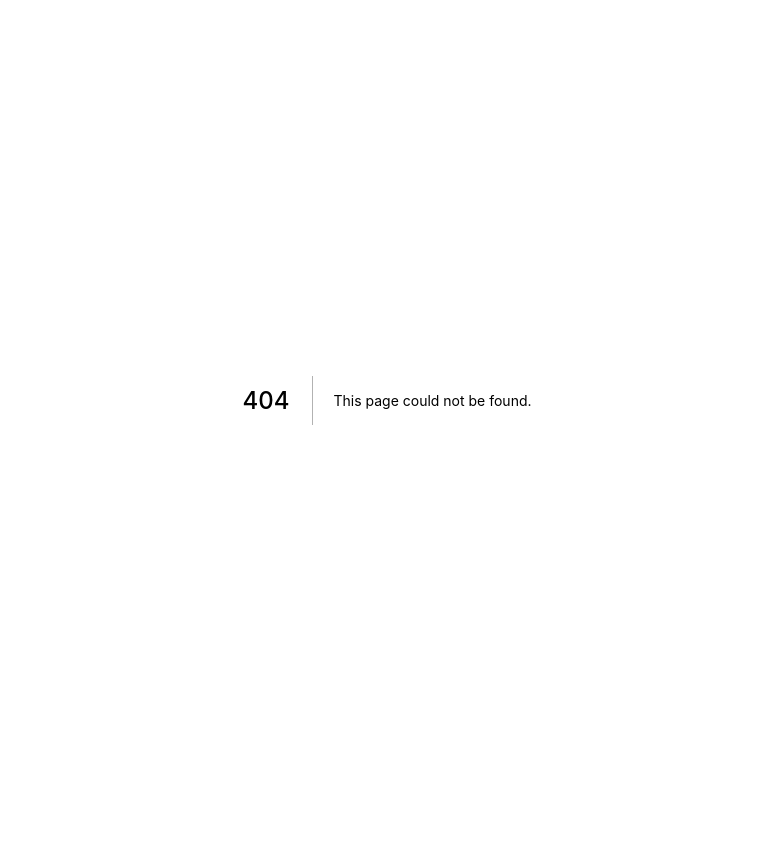
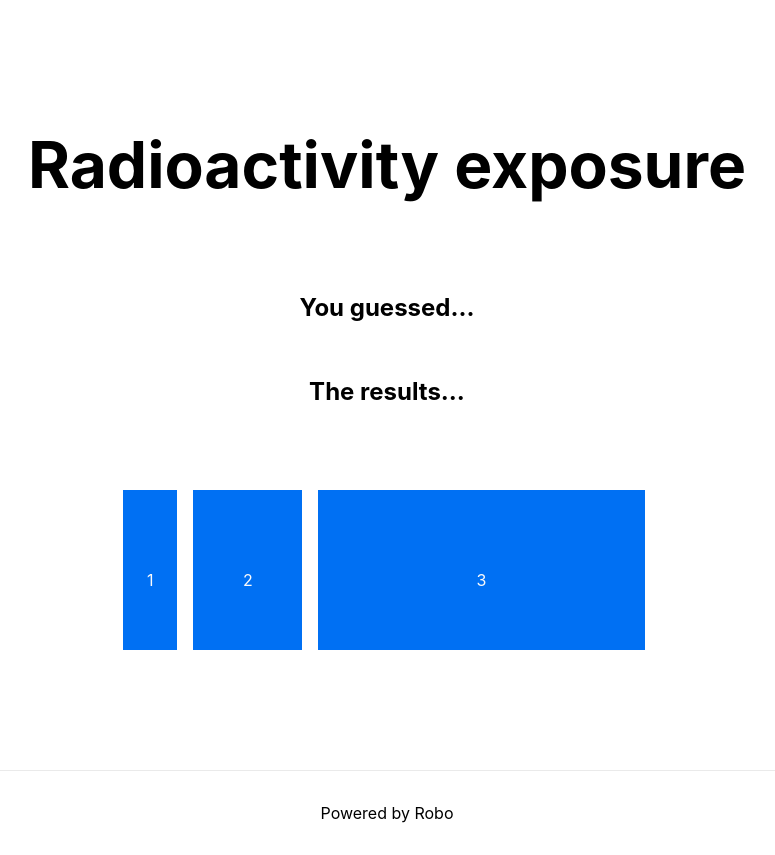
Before and after one commit to robmcw/guess-quiz-app, a Next.js app: page /result/1 in a window 1280 px wide. Before the commit this address had no page. Shown: the whole page, without its empty margins (253-1028 px from the left). Before the commit the page ends 800 px from the top, so only its background shows below. Built offline with nearby package versions, Linux system fonts and the light colour scheme.

Commit message:
First commit

```diff
--- /dev/null
+++ b/pages/result/[questionId].js
@@ -0,0 +1,50 @@
+import Head from 'next/head'
+import { useRouter } from 'next/router'
+import styles from '../../styles/Home.module.css'
+
+export default function Question() {
+    const router = useRouter()
+    const {
+        query: { questionId },
+    } = router
+
+    const option1 = "10%"
+    const option2 = "20%"
+    const option3 = "60%"
+
+    return (
+        <div className={styles.container}>
+            <Head>
+                <title>Create Next App</title>
+                <meta name="description" content="Generated by create next app" />
+                <link rel="icon" href="/favicon.ico" />
+            </Head>
+
+            <main className={styles.main}>
+                <h1 className={styles.title}>
+                    Radioactivity exposure
+                </h1>
+
+                <p className={styles.subtitle}>
+                    You guessed...
+                </p>
+
+
+                <p className={styles.subtitle}>
+                    The results...
+                </p>
+
+                <ul className={styles.fillblocks}>
+                    <li style={{ width: option1 }} className={styles.fillblock}>1</li>
+                    <li style={{ width: option2 }} className={styles.fillblock}>2</li>
+                    <li style={{ width: option3 }} className={styles.fillblock}>3</li>
+                </ul>
+
+            </main>
+
+            <footer className={styles.footer}>
+                Powered by Robo
+            </footer>
+        </div>
+    )
+}
--- a/styles/Home.module.css
+++ b/styles/Home.module.css
@@ -3,7 +3,7 @@
 }
 
 .main {
-  min-height: 100vh;
+  min-height: 10vh;
   padding: 4rem 0;
   flex: 1;
   display: flex;
@@ -43,17 +43,66 @@
   margin: 0;
   line-height: 1.15;
   font-size: 4rem;
+  margin: 4rem 0;
+}
+
+.fillblocks {
+  padding: 2rem;
+  width: 50%;
+
+}
+
+.fillblock {
+  height: 10rem;
+  background-color: #0070f3;
+  list-style: none;
+  display: inline-block;
+  margin: 0.5rem;
+  color: #fafafa;
+  text-align: center;
+  padding: 5rem 0;
+}
+
+.subtitle {
+
+  line-height: 1.5;
+  font-size: 1.5rem;
+  font-weight: 700;
 }
 
 .title,
+.subtitle,
 .description {
   text-align: center;
 }
 
 .description {
-  margin: 4rem 0;
+  margin: 0 0;
   line-height: 1.5;
   font-size: 1.5rem;
+}
+
+.option input{
+  width: 2rem;
+  height: 2rem;
+  box-sizing: border-box;
+  margin: 1rem;
+  align-items: right;
+  text-align: center;
+  font-weight: 700;
+}
+
+.button {
+  background-color: #18A0FB;
+  border: none;
+  color: white;
+  padding: 15px 32px;
+  text-align: center;
+  display: inline-block;
+  margin: 2rem;
+  font-size: 1.25rem;
+  border-radius: 0.25rem;
+
 }
 
 .code {
```
Also changed, not shown: pages/index.js (+25 -42 lines), pages/question/[questionId].js (added, +73 -0 lines).
